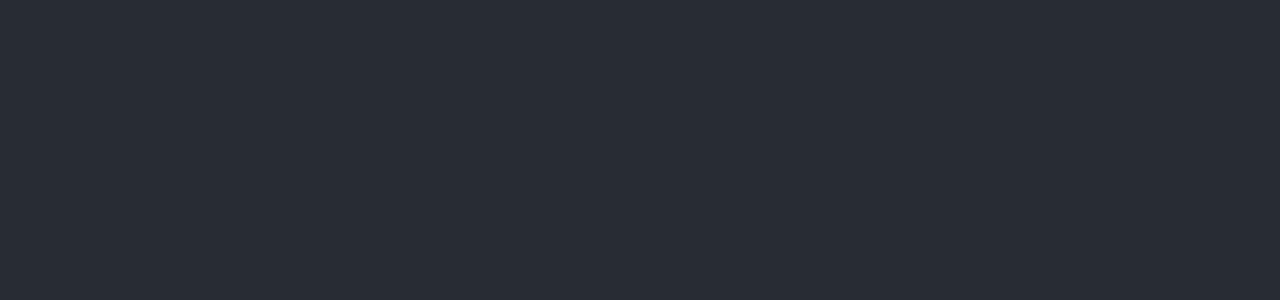
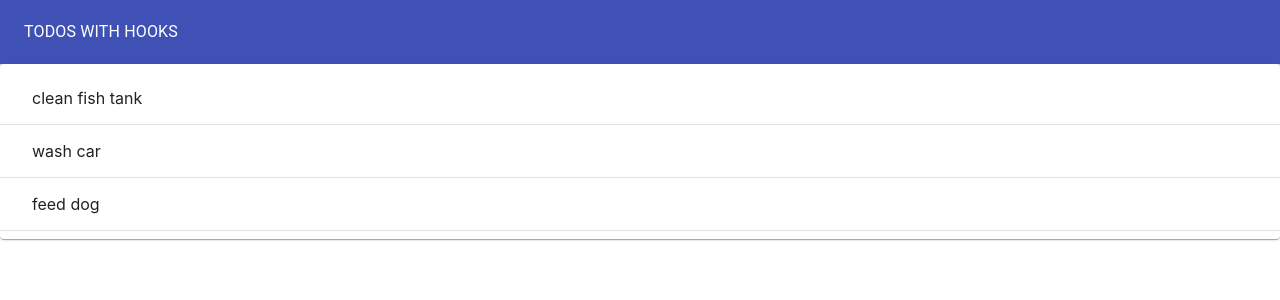
Before and after one commit to rperillo1/React-Hooks-Todos, a React (Create React App) app: page / in a window 1280 px wide. Shown: the top 300 px of the page. Built offline with nearby package versions, Linux system fonts and the light colour scheme.

Commit message:
create todo list component with material UI

```diff
--- a/package.json
+++ b/package.json
@@ -3,6 +3,7 @@
   "version": "0.1.0",
   "private": true,
   "dependencies": {
+    "@material-ui/core": "^4.11.0",
     "@testing-library/jest-dom": "^4.2.4",
     "@testing-library/react": "^9.5.0",
     "@testing-library/user-event": "^7.2.1",
--- a/src/components/App/App.js
+++ b/src/components/App/App.js
@@ -1,12 +1,10 @@
 import React from 'react';
+import TodoApp from '../TodoApp/TodoApp'
 import './App.css';
 
 function App() {
   return (
-    <div className="App">
-      <header className="App-header">
-      </header>
-    </div>
+    <TodoApp />
   );
 }
 
--- /dev/null
+++ b/src/components/TodoApp/TodoApp.jsx
@@ -0,0 +1,45 @@
+import React, { useState } from "react"
+import Typography from "@material-ui/core/Typography"
+import Paper from "@material-ui/core/Paper"
+import AppBar from "@material-ui/core/AppBar"
+import ToolBar from "@material-ui/core/ToolBar"
+import Grid from "@material-ui/core/Grid"
+import TodoList from '../TodosList/TodosList'
+
+
+function TodoApp() {
+    const initialTodos = [
+        { id:1, task: 'clean fish tank', completed: false},
+        { id:2, task: 'wash car', completed: true},
+        { id:3, task: 'feed dog', completed: false}
+    ]
+    const [todos, setTodos] = useState(initialTodos)
+
+    return(
+        <Paper style={{
+            padding: 0,
+            margin: 0,
+            height: "100vh",
+            backgroundColor: "eggshell"
+        }}
+        elevation={0}
+        >
+        <AppBar color='primary' position='static' style={{ height: "64px"}}>
+            <ToolBar>
+                <Typography color='inherit'>TODOS WITH HOOKS</Typography>
+            </ToolBar>
+        </AppBar>
+        <TodoList todos={todos}/>
+        </Paper>
+    )
+}
+
+export default TodoApp;
+
+
+//todo app component (managing state)
+//   - todo form (passing up values)
+//   - todo list
+       // - todo item
+
+// todo items - have task, id, completed
--- /dev/null
+++ b/src/components/TodosList/TodosList.jsx
@@ -0,0 +1,26 @@
+import React from "react";
+import Paper from "@material-ui/core/Paper";
+import List from "@material-ui/core/List";
+import Divider from "@material-ui/core/Divider";
+import ListItem from "@material-ui/core/ListItem";
+import ListItemText from "@material-ui/core/ListItem";
+
+
+function TodosList(props) {
+    return (
+        <Paper>
+            <List>
+                {props.todos.map(todo =>
+                <>
+                    <ListItem>
+                        <ListItemText>{todo.task}</ListItemText>
+                    </ListItem>
+                    <Divider />
+                </>
+                )}
+            </List>
+        </Paper>
+    )
+}
+
+export default TodosList;
```
Also changed, not shown: 1 other file (tests, documents, lock files or other folders).
